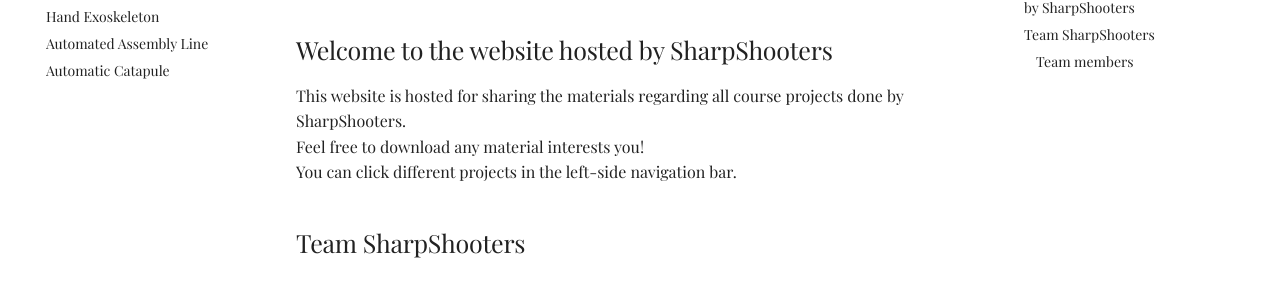
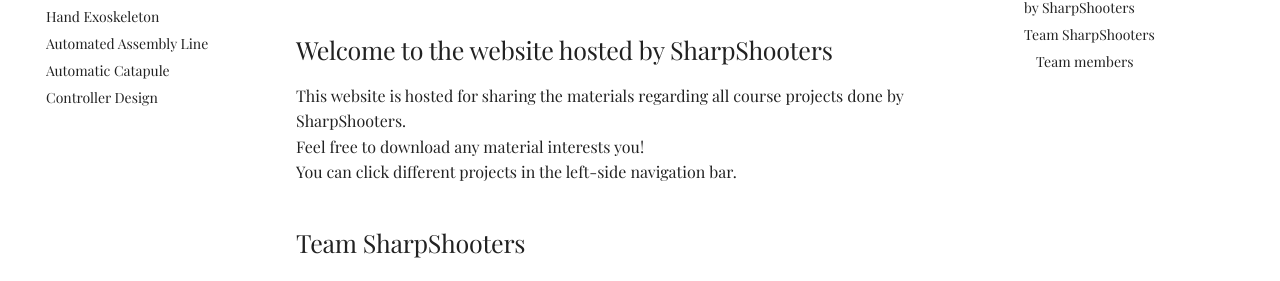
Before and after one commit to GuanQinG-GitHub/Rotating-Elves, an MkDocs documentation site: the page built from docs/index.md, in a window 1280 px wide. Shown: the part 148-429 px from the top of the page. Built offline with MkDocs 1.6.1 and Material for MkDocs 9.7.7, drawn with Linux system fonts in a browser that asks for light colours; some web fonts are replaced.

Commit message:
Update mkdocs.yml

```diff
--- a/mkdocs.yml
+++ b/mkdocs.yml
@@ -9,6 +9,7 @@ nav:
   - Hand Exoskeleton: Hand_Exoskeleton.md
   - Automated Assembly Line: Automated_Line.md
   - Automatic Catapule: Automatic_Catapult.md
+  - Controller Design: Controller_Design.md
 
 # theme
 theme:
```
